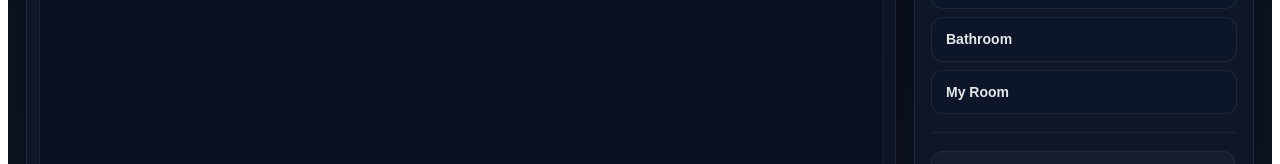
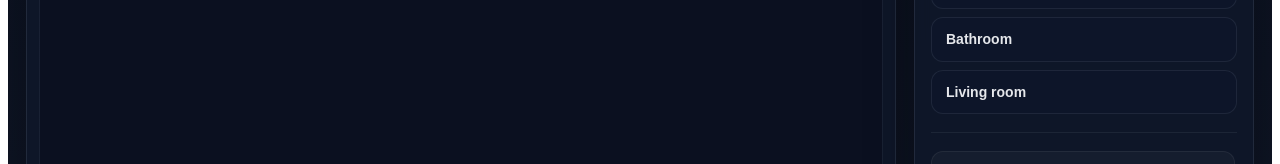
Before and after one commit to SezimOrozobekova/smart-home-dashboard, an Angular app: page /home3d in a window 1280 px wide. Shown: the part 230-394 px from the top of the page. Built offline with nearby package versions, Linux system fonts and the light colour scheme; no server answers.

Commit message:
fix(light): add lamps to gaming_room.glb and general light to living room

```diff
--- a/src/app/home3d/panels/shared/rooms.data.ts
+++ b/src/app/home3d/panels/shared/rooms.data.ts
@@ -37,5 +37,15 @@ export const ROOMS: RoomItem[] = [
       color: '#f5f1ff'
     }
   },
-  { id: 'myroom', name: 'My Room', file: 'living_room.glb' }
+  { id: 'myroom',
+    name: 'Living room',
+    file: 'living_room.glb',
+    light: {
+      ambientOff: 0.03,
+      ambientOn: 0.8,
+      directionalOff: 0.03,
+      directionalOn: 1.0,
+      color: '#f5f1ff'
+    }
+  }
 ];
```
Also changed, not shown: 1 other file (tests, documents, lock files or other folders).
